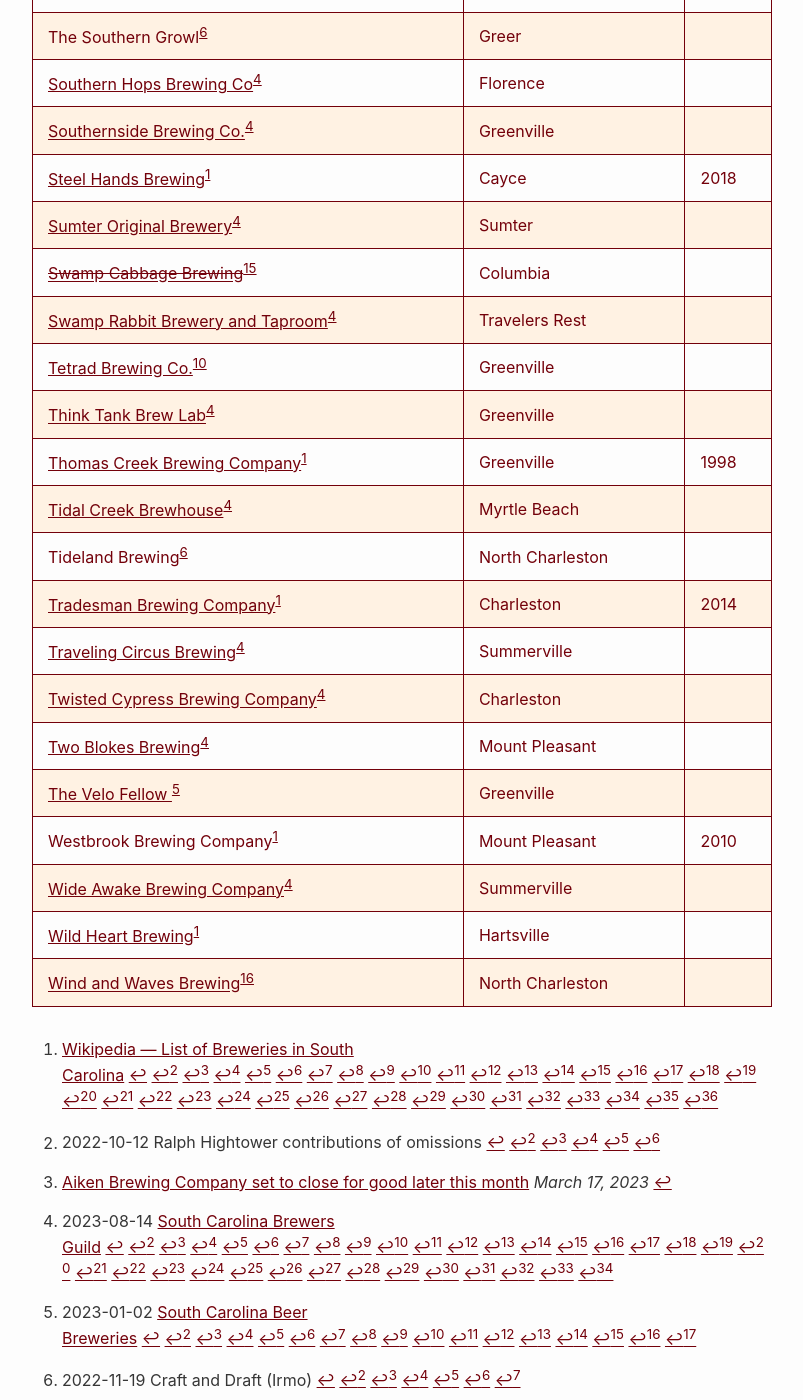
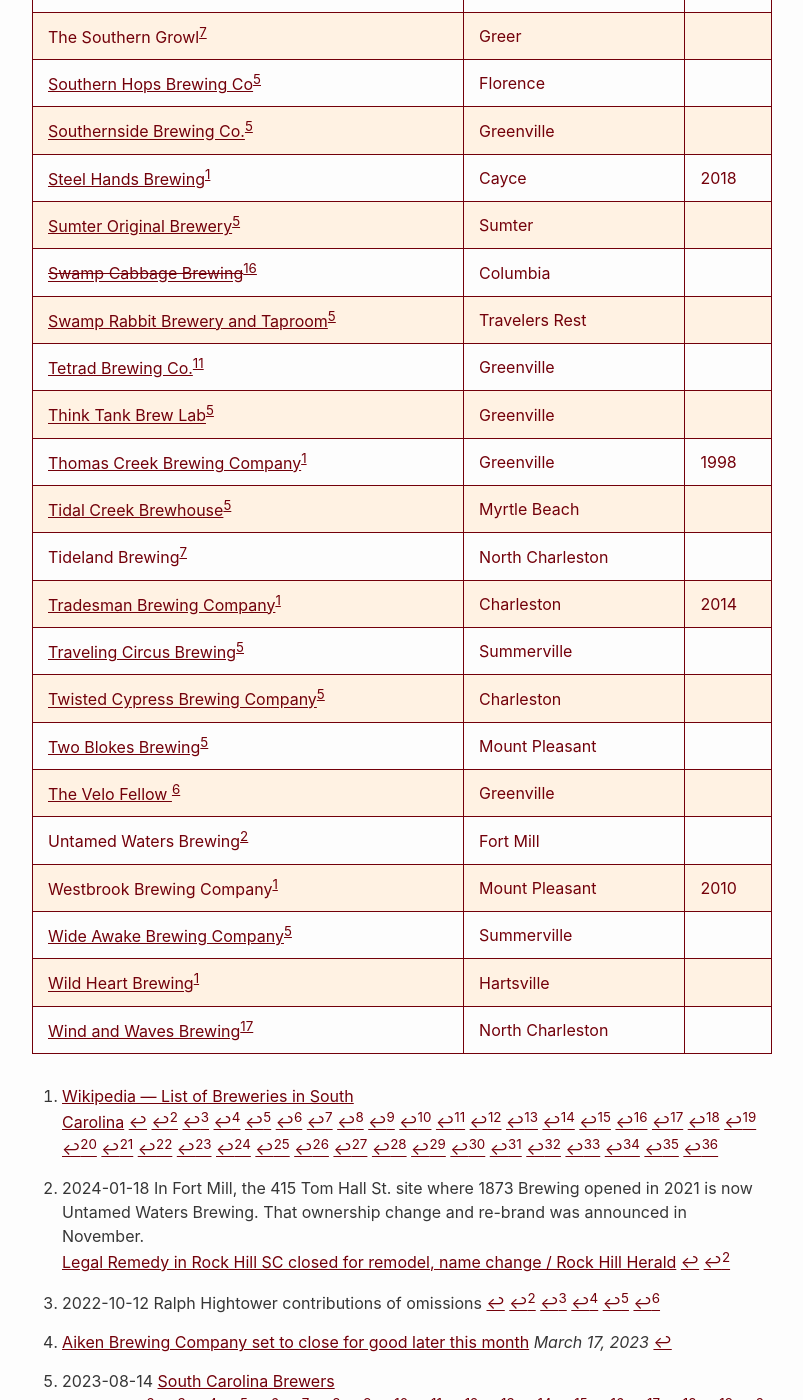
Before and after one commit to RalphHightower/RalphHightower, a Jekyll site: the page built from FoodDrink/SouthCarolinaBeerBreweries.md, in a window 1280 px wide and 1400 px high, scrolled down 5925 px. Shown: the whole window, without its empty margins (238-1041 px from the left). Built offline with Jekyll 4.4.1, drawn with Linux system fonts in a browser that asks for light colours; our own code applies the rules of GitHub Pages for plain Markdown files; some of the changed text lies outside the part shown.

Commit message:
[docs](doc): SouthCarolinaBeerBreweries(Issues #

```diff
--- a/FoodDrink/SouthCarolinaBeerBreweries.md
+++ b/FoodDrink/SouthCarolinaBeerBreweries.md
@@ -2,8 +2,8 @@
 
 | Brewery | Location | Year |
 |---------|----------|------|
-| [13 Stripes Brewery](http://www.13stripesbrewery.com/)[^1] | Taylors | 2017 |
-| [1873 Brewing](https://www.1873brewing.com/)[^2] | Fort Mill ||
+| [13 Stripes Brewery](http://www.13stripesbrewery.com/)[^1][^17] | Taylors | 2017 |
+| ~~[1873 Brewing](https://www.1873brewing.com/)~~[^2] | Fort Mill ||
 | ~~[Aiken Brewing Company](http://www.aikenbrewingcompany.com/)~~[^2][^12] | Aiken ||
 | Amor Artis Brewing[^1] | Fort Mill | 2018 |
 | [Angry Fish Brewing Co.](http://angryfishbrewingco.com/)[^3] | Lexington ||
@@ -110,6 +110,7 @@
 | [Twisted Cypress Brewing Company](http://www.twistedcypressbrewingco.com/)[^3] | Charleston ||
 | [Two Blokes Brewing](http://twoblokesbrewing.com/)[^3] | Mount Pleasant ||
 | [The Velo Fellow ](http://thevelofellow.com/)[^4] | Greenville ||
+| Untamed Waters Brewing[^17] | Fort Mill ||
 | Westbrook Brewing Company[^1] | Mount Pleasant | 2010 |
 | [Wide Awake Brewing Company](https://www.wideawakebrewing.com/)[^3] | Summerville ||
 | [Wild Heart Brewing](https://wildheartbrewing.com/)[^1] | Hartsville ||
@@ -130,4 +131,6 @@
 [^13]: [Good Girl Brewing’s founders hoping to create a pet-friendly, family-friendly business in Aiken](https://www.postandcourier.com/aikenstandard/news/local/good-girl-brewings-founders-hoping-to-create-a-pet-friendly-family-friendly-business-in-aiken/article_29fb3a0c-ae15-11ed-93e9-fbe461f226a9.html)
 [^14]: 2023-12-07 Sadly, River Rat is closing its doors on December 30, 2023. There is a 25% discount on beer and merchandise through closing.
 [^15]: [River Rat to close brewery doors in Columbia after 10 years / Food News & Features / postandcourier.com](https://www.postandcourier.com/free-times/food/feature/river-rat-brewery-craft-beer-closing-columbia/article_a4a4e1e2-93d7-11ee-991d-cbfb25586ead.html )<br />*No So "Free Times"*
-[^85]: According to [South Carolina Department of Revenue](https://dor.sc.gov), Brewery 85 closed its doors, 2023-09-26
+[^16]: 2024-01-18 [Legal Remedy in Rock Hill SC closed for remodel, name change / Rock Hill Herald](https://www.heraldonline.com/news/business/article283960388.html#amp_tf=From%20%251%24s&aoh=17055884092044&csi=1&ampshare=https%3A%2F%2Fwww.heraldonline.com%2Fnews%2Fbusiness%2Farticle283960388.html )
+[^17]: 2024-01-18 In Fort Mill, the 415 Tom Hall St. site where 1873 Brewing opened in 2021 is now Untamed Waters Brewing. That ownership change and re-brand was announced in November.<br />[Legal Remedy in Rock Hill SC closed for remodel, name change / Rock Hill Herald](https://www.heraldonline.com/news/business/article283960388.html#amp_tf=From%20%251%24s&aoh=17055884092044&csi=1&ampshare=https%3A%2F%2Fwww.heraldonline.com%2Fnews%2Fbusiness%2Farticle283960388.html )
+[^85]: 2023-12-31 According to [South Carolina Department of Revenue](https://dor.sc.gov), Brewery 85 closed its doors, 2023-09-26
```
